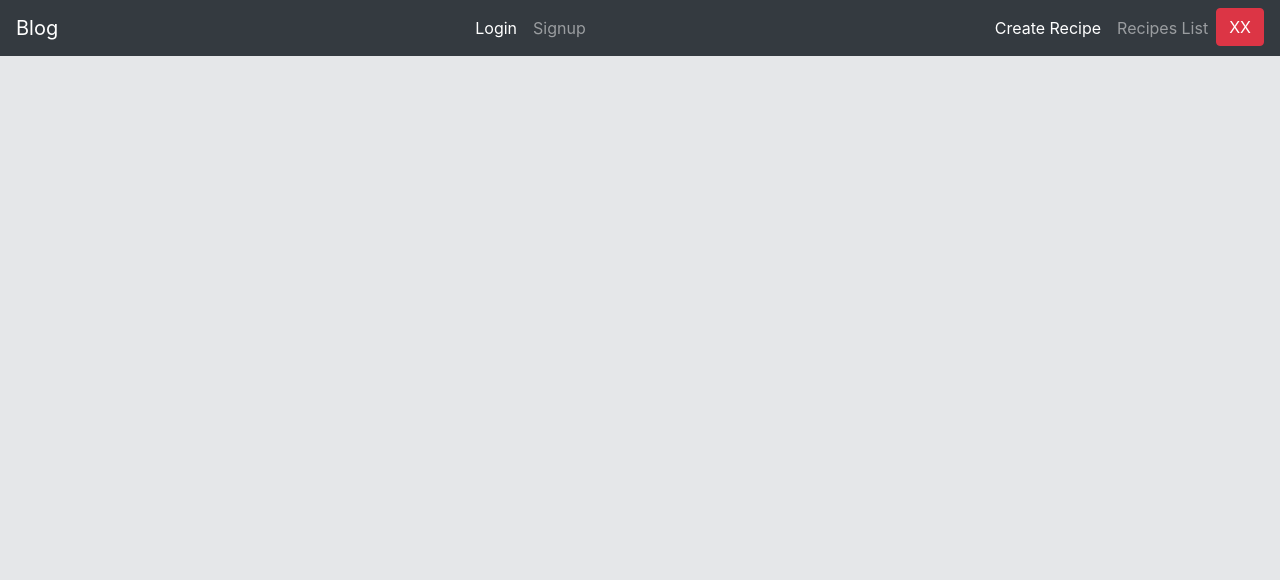
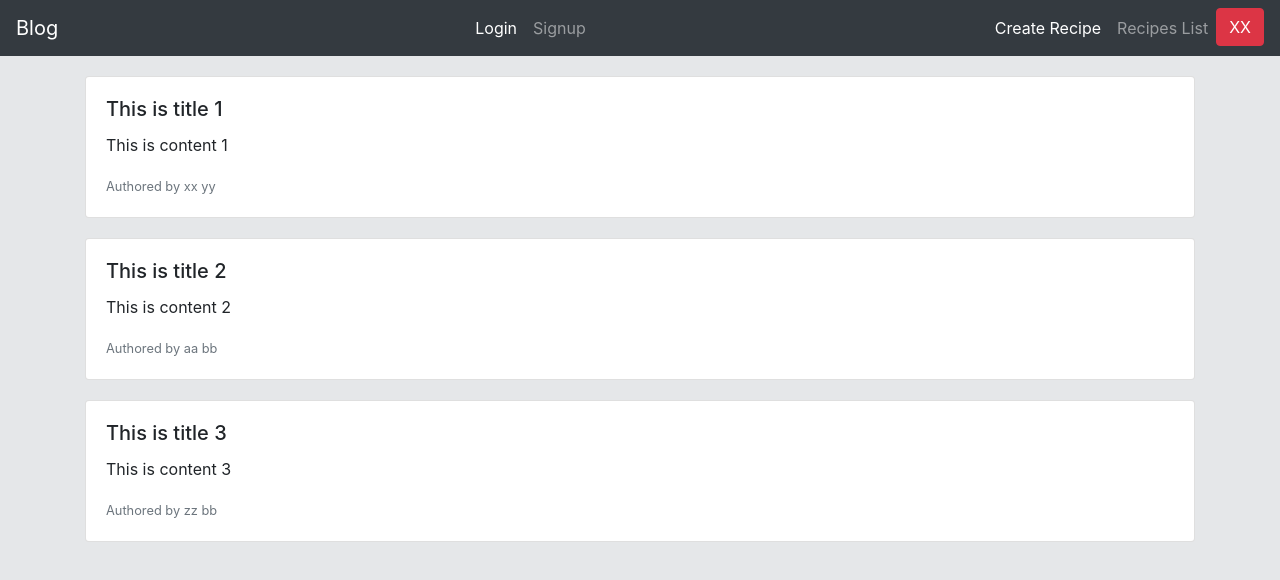
Before and after one commit to raja-vignesh/reactBlog, a React (Create React App) app: page /recipeList in a window 1280 px wide. Shown: the top 580 px of the page. Built offline with nearby package versions, Linux system fonts and the light colour scheme.

Commit message:
Recipe List screen Added

```diff
--- a/src/App.js
+++ b/src/App.js
@@ -4,6 +4,7 @@ import NavBar from './components/layout/navbar';
 import {BrowserRouter,Route} from 'react-router-dom';
 import Singup from './components/auth/signup';
 import Signin from './components/auth/signin';
+import RecipeList from './components/recipes/recipeList';
 class App extends Component {
   render() {
     return (
@@ -12,6 +13,7 @@ class App extends Component {
         <NavBar/>
         <Route exact path='/signup' component={Singup}/>
         <Route exact path='/signin' component={Signin}/>
+        <Route exact path='/recipeList' component={RecipeList}/>
       </div>
       </BrowserRouter>
     );
--- a/src/components/recipes/recipeItem.js
+++ b/src/components/recipes/recipeItem.js
@@ -0,0 +1,22 @@
+import React from 'react';
+
+const RecipeItem = (props) => {
+    const {item} = props;
+    console.log(item);
+    return (
+
+        <div className="container" style={{marginTop:'20px'}}>
+        <div className="row-justify-content-md-center">
+            <div className="card">
+                <div className="card-body text-left">
+                    <h5 className="card-title">{item.title}</h5>
+                    <p className="card-text">{item.content}</p>
+                    <p className="card-text"><small class="text-muted">Authored by {item.author}</small></p>
+                </div>
+            </div>
+        </div>
+        </div>
+    )
+}
+
+export default RecipeItem;
--- a/src/components/recipes/recipeList.js
+++ b/src/components/recipes/recipeList.js
@@ -0,0 +1,25 @@
+import React,{Component} from 'react';
+import RecipeItem from './recipeItem';
+
+class RecipeList extends Component {
+
+    state = {
+        recipes:[
+            {id:1,title:'This is title 1',content:'This is content 1',author:'xx yy'},
+            {id:2,title:'This is title 2',content:'This is content 2',author:'aa bb'},
+            {id:3,title:'This is title 3',content:'This is content 3',author:'zz bb'}
+        ]
+    }
+
+    render() {
+        return(
+
+            this.state.recipes.length > 0 ?  this.state.recipes.map(x => {
+                return <RecipeItem item={x} key={x.id}/>
+            }) :  <p>Loading content</p>
+        )
+    }
+}
+
+
+export default RecipeList;
```
